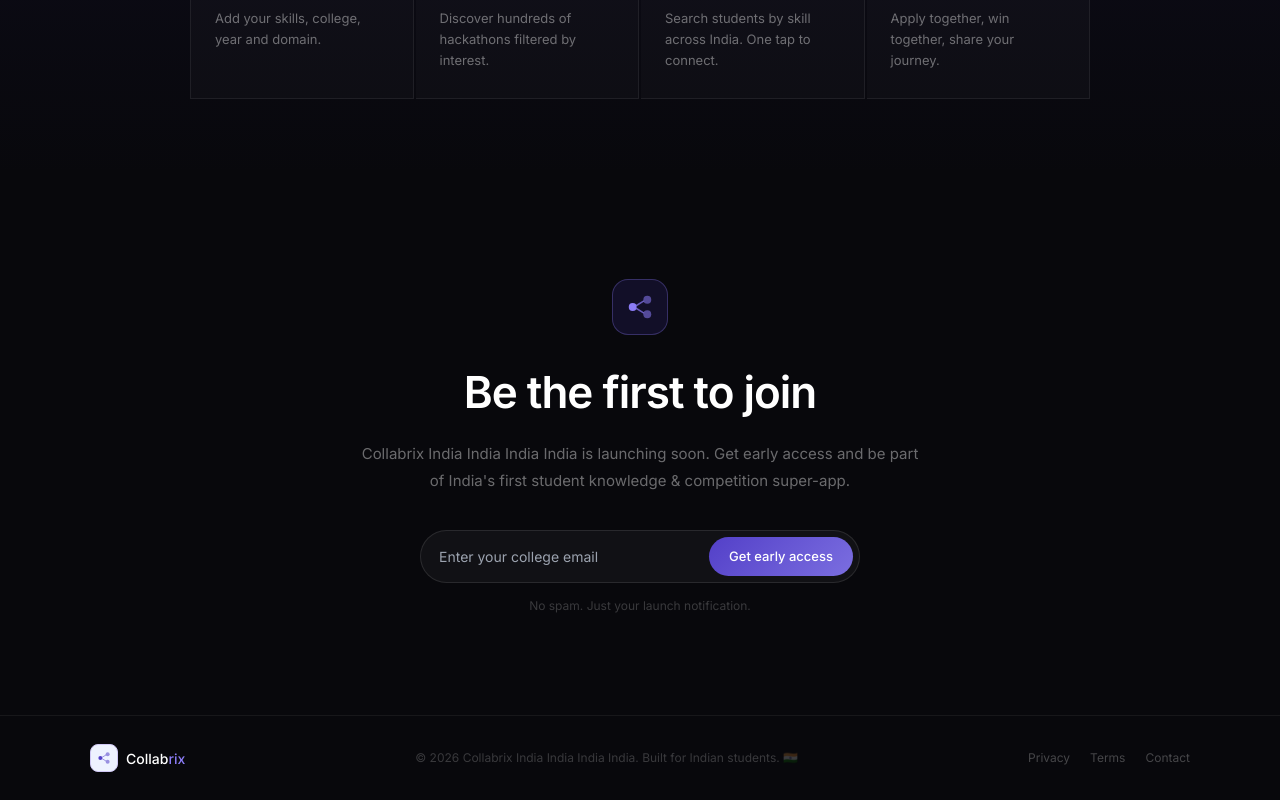
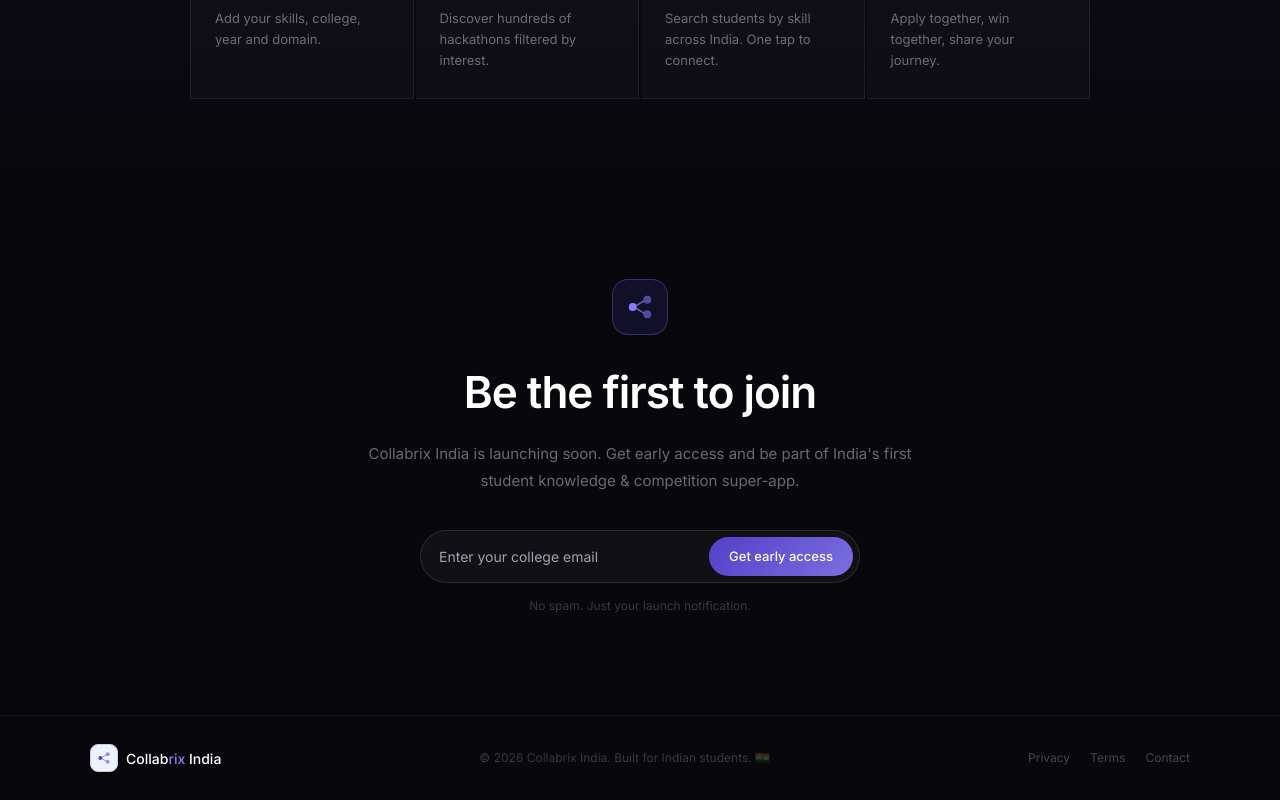
Before and after one commit to Tharun-Ajmeera/collabrix, a React (Vite) app: page / in a window 1280 px wide. Shown: the part 1922-2722 px from the top of the page. Built offline with nearby package versions, Linux system fonts and the light colour scheme.

Commit message:
Fixed Collabrix India branding

```diff
--- a/src/pages/Home.jsx
+++ b/src/pages/Home.jsx
@@ -15,7 +15,6 @@
 
 function Navbar() {
   const [scrolled, setScrolled] = useState(false);
-  const [menuOpen, setMenuOpen] = useState(false);
   useEffect(() => {
     const onScroll = () => setScrolled(window.scrollY > 30);
     window.addEventListener("scroll", onScroll);
@@ -24,8 +23,7 @@
   return (
     <nav style={{
       position: "fixed", top: 0, left: 0, right: 0, zIndex: 100,
-      padding: "0 2rem",
-      height: "60px",
+      padding: "0 2rem", height: "60px",
       display: "flex", alignItems: "center", justifyContent: "space-between",
       background: scrolled ? "rgba(8,8,12,0.85)" : "transparent",
       backdropFilter: scrolled ? "blur(16px)" : "none",
@@ -43,7 +41,7 @@
           </svg>
         </div>
         <span style={{ fontSize: 18, fontWeight: 500, color: "#fff", letterSpacing: "-0.4px" }}>
-          Collab<span style={{ color: "#8B7CF6" }}>rix</span>
+          Collab<span style={{ color: "#8B7CF6" }}>rix</span> India
         </span>
       </div>
 
@@ -220,11 +218,11 @@
     <div ref={ref} style={{
       opacity: inView ? 1 : 0,
       transform: inView ? "translateY(0)" : "translateY(30px)",
-      transition: `all 0.6s ease ${index * 0.08}s`,
       padding: "28px", borderRadius: 16,
       background: hovered ? "rgba(83,64,200,0.12)" : "rgba(255,255,255,0.03)",
       border: hovered ? "1px solid rgba(139,124,246,0.4)" : "1px solid rgba(255,255,255,0.07)",
-      cursor: "default", transition: `opacity 0.6s ease ${index * 0.08}s, transform 0.6s ease ${index * 0.08}s, background 0.3s, border 0.3s`,
+      cursor: "default",
+      transition: `opacity 0.6s ease ${index * 0.08}s, transform 0.6s ease ${index * 0.08}s, background 0.3s, border 0.3s`,
     }}
       onMouseEnter={() => setHovered(true)}
       onMouseLeave={() => setHovered(false)}
@@ -281,26 +279,20 @@
           <h2 style={{ fontSize: "clamp(28px, 4vw, 42px)", fontWeight: 600, color: "#fff", letterSpacing: "-1px", margin: 0 }}>From zero to competing</h2>
         </div>
         <div style={{ display: "grid", gridTemplateColumns: "repeat(auto-fit, minmax(200px, 1fr))", gap: 2 }}>
-          {steps.map((s, i) => {
-            const [sRef, sInView] = useInView();
-            return (
-              <div key={s.num} ref={sRef} style={{
+          {steps.map((s, i) => (
+            <div key={s.num} style={{
               padding: "28px 24px",
               background: "rgba(255,255,255,0.02)",
               borderTop: "1px solid rgba(255,255,255,0.07)",
               borderBottom: "1px solid rgba(255,255,255,0.07)",
               borderLeft: i === 0 ? "1px solid rgba(255,255,255,0.07)" : "none",
               borderRight: "1px solid rgba(255,255,255,0.07)",
-                opacity: sInView ? 1 : 0,
-                transform: sInView ? "translateY(0)" : "translateY(20px)",
-                transition: `all 0.6s ease ${i * 0.1}s`,
             }}>
               <div style={{ fontSize: 32, fontWeight: 700, color: "rgba(139,124,246,0.2)", marginBottom: 16, letterSpacing: "-1px" }}>{s.num}</div>
               <div style={{ fontSize: 14, fontWeight: 500, color: "#fff", marginBottom: 8 }}>{s.title}</div>
               <div style={{ fontSize: 13, color: "rgba(255,255,255,0.4)", lineHeight: 1.6 }}>{s.desc}</div>
             </div>
-            );
-          })}
+          ))}
         </div>
       </div>
     </section>
@@ -338,7 +330,7 @@
           Be the first to join
         </h2>
         <p style={{ fontSize: 15, color: "rgba(255,255,255,0.4)", lineHeight: 1.75, margin: "0 0 36px" }}>
-          Collabrix India India India India is launching soon. Get early access and be part of India's first student knowledge & competition super-app.
+          Collabrix India is launching soon. Get early access and be part of India's first student knowledge & competition super-app.
         </p>
 
         {submitted ? (
@@ -347,7 +339,7 @@
             background: "rgba(83,64,200,0.2)", border: "1px solid rgba(139,124,246,0.4)",
             color: "#A899F0", animation: "fadeIn 0.5s ease",
           }}>
-            You're on the list! We'll notify you when Collabrix India India India India launches 🎉
+            You're on the list! We'll notify you when Collabrix India launches 🎉
           </div>
         ) : (
           <div style={{
@@ -406,9 +398,9 @@
               <line x1="17.2" y1="25.5" x2="28.8" y2="32.5" stroke="#5340C8" strokeWidth="2.5" strokeLinecap="round" opacity="0.7" />
             </svg>
           </div>
-          <span style={{ fontSize: 14, fontWeight: 500, color: "#fff" }}>Collab<span style={{ color: "#8B7CF6" }}>rix</span></span>
+          <span style={{ fontSize: 14, fontWeight: 500, color: "#fff" }}>Collab<span style={{ color: "#8B7CF6" }}>rix</span> India</span>
         </div>
-        <p style={{ fontSize: 12, color: "rgba(255,255,255,0.2)" }}>© 2026 Collabrix India India India India. Built for Indian students. 🇮🇳</p>
+        <p style={{ fontSize: 12, color: "rgba(255,255,255,0.2)" }}>© 2026 Collabrix India. Built for Indian students. 🇮🇳</p>
         <div style={{ display: "flex", gap: 20 }}>
           {["Privacy", "Terms", "Contact"].map(l => (
             <a key={l} href="#" style={{ fontSize: 12, color: "rgba(255,255,255,0.25)", textDecoration: "none", transition: "color 0.2s" }}
```
Lines whose indentation alone changed are shown as unchanged.
